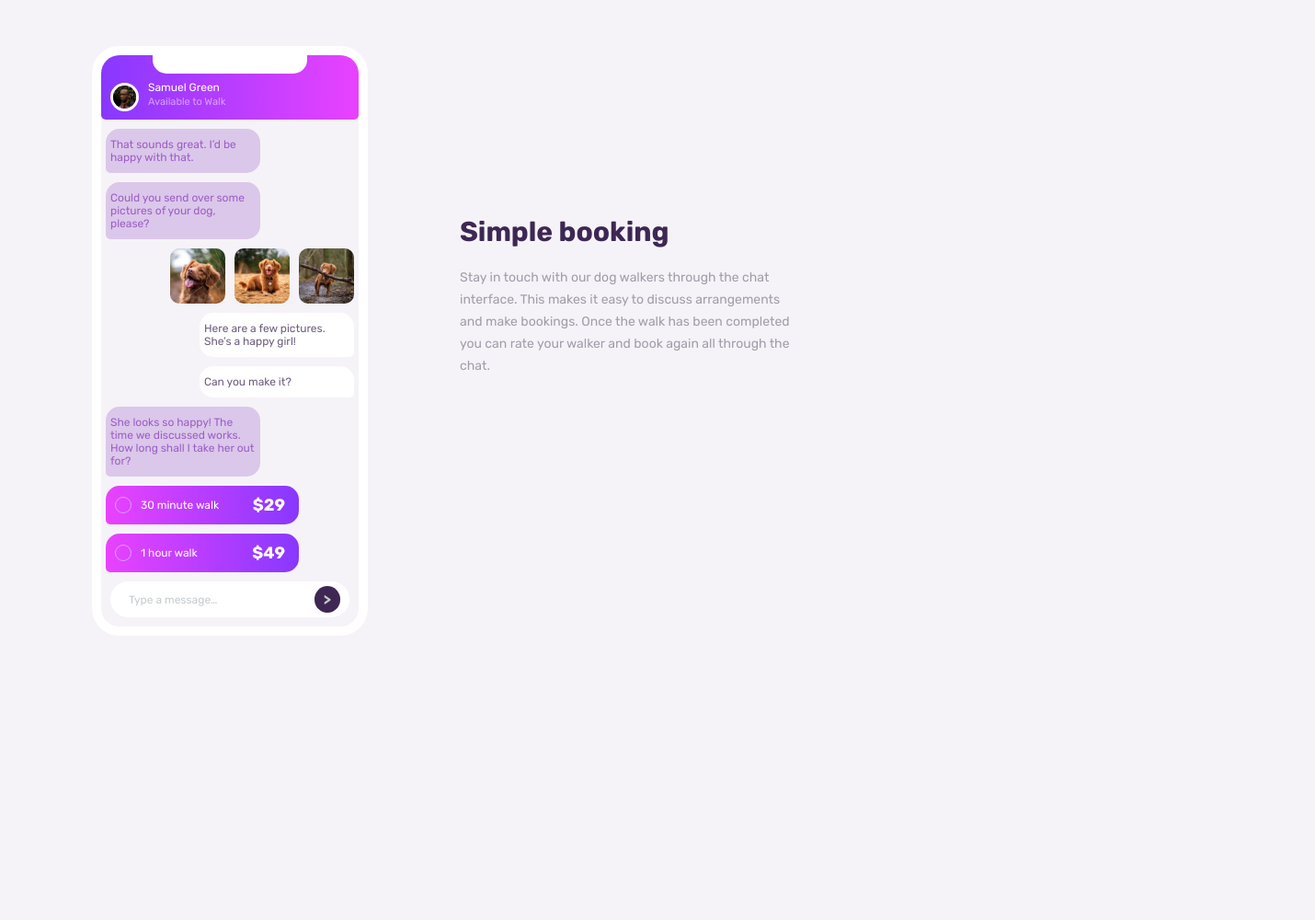
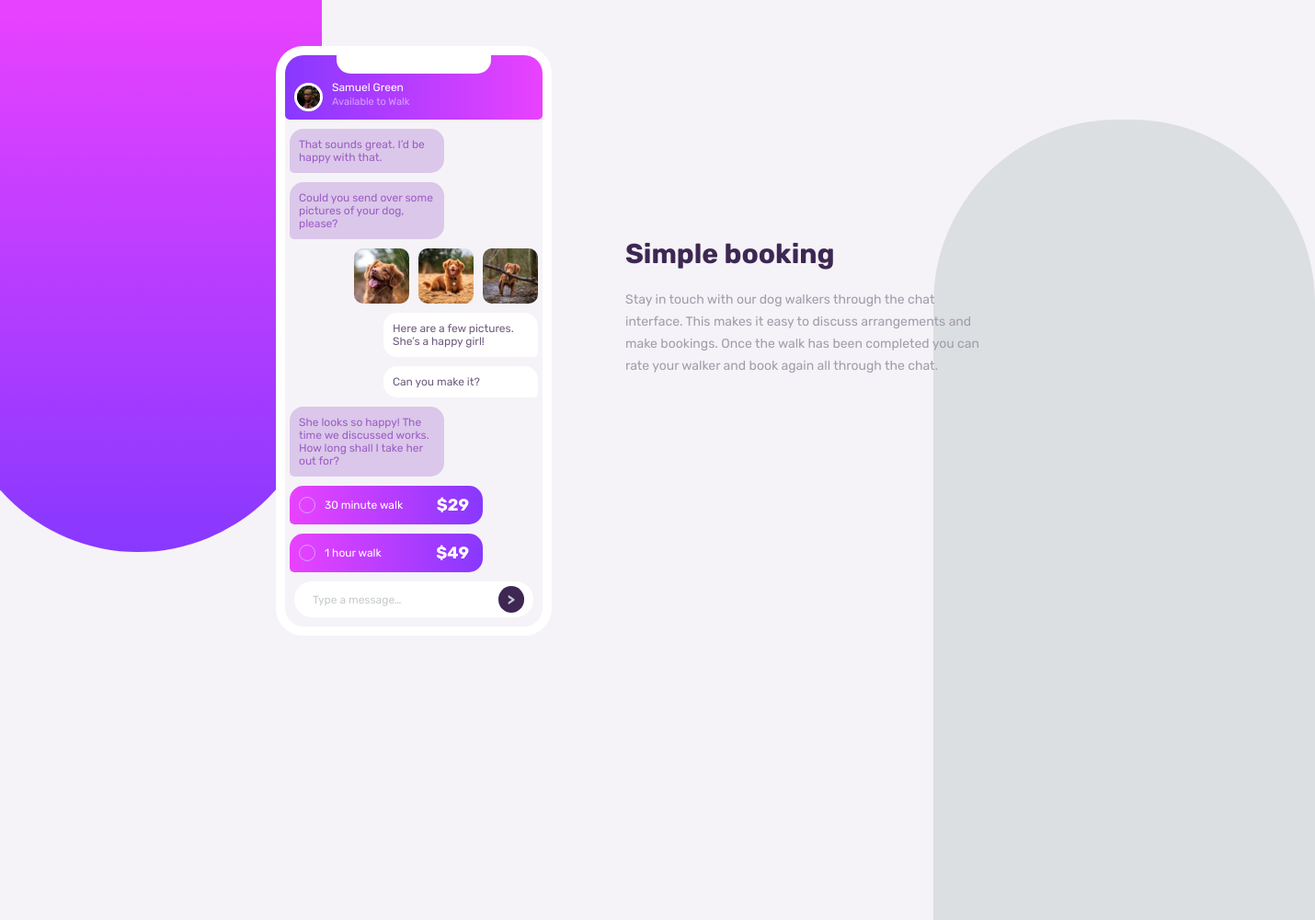
Before and after one commit to Manchestnut/app-illustration, a plain HTML site: page index.html in a window 1280 px wide. Shown: the whole page at 92% size, 1430 px wide, since content can reach past the window. Before the commit the page ends 800 px from the top, so only its background shows below. Drawn offline with Linux system fonts and the light colour scheme.

Commit message:
added bg elements

```diff
--- a/index.html
+++ b/index.html
@@ -19,6 +19,7 @@
     <title>Frontend Mentor | Chat App Illustration</title>
   </head>
   <body>
+    <div id="bg-element-1" class="bg-element"></div>
     <section class="phone">
       <header>
         <div class="notch"></div>
@@ -74,5 +75,6 @@
         the chat.
       </p>
     </section>
+    <div id="bg-element-2" class="bg-element"></div>
   </body>
 </html>
--- a/styles/style.css
+++ b/styles/style.css
@@ -9,7 +9,6 @@ body {
   font-family: "Rubik", sans-serif;
   font-size: 12px;
   background: #f5f3f7;
-  overflow: hidden;
 }
 
 /**Phone**/
@@ -20,6 +19,7 @@ body {
   border-radius: 30px;
   margin: auto;
   margin-block: 50px;
+  background: #f5f3f7;
   /**Header**/
   /**Chat**/
 }
@@ -64,7 +64,7 @@ body {
 }
 
 .phone .convo {
-  padding: 10px 5px;
+  padding: 10px;
   border-radius: 15px 15px 15px 5px;
   margin: 10px 5px;
   max-width: 60%;
@@ -193,14 +193,28 @@ body {
   padding-bottom: 40px;
 }
 
+/**Background elements**/
+#bg-element-1 {
+  height: 600px;
+  width: 400px;
+  background: -webkit-gradient(linear, left top, left bottom, from(#e942ff), to(#8838ff));
+  background: linear-gradient(#e942ff, #8838ff);
+  border-radius: 0 0 200px 200px;
+  position: absolute;
+  z-index: -1;
+  left: -200px;
+  top: 0;
+}
+
 /**Media Queries**/
 /**iPad-vertical**/
-@media (min-width: 700px), (max-width: 1023px) {
+@media (min-width: 700px) {
   body {
+    overflow: hidden;
     margin-block: 200px;
   }
   .info {
-    width: 400px;
+    min-width: 440px;
     position: absolute;
     left: 380px;
     bottom: 500px;
@@ -212,10 +226,9 @@ body {
     text-align: start;
     margin-left: 0;
   }
-}
-
-.phone {
-  margin-left: 50px;
+  .phone {
+    margin-left: 50px;
+  }
 }
 
 /**iPad-horizontal**/
@@ -239,5 +252,48 @@ body {
     text-align: start;
     margin-left: 0;
   }
+  .bg-element {
+    width: 32.4%;
+    height: 95%;
+    position: absolute;
+  }
+  #bg-element-2 {
+    background: #dbdfe1;
+    bottom: -200px;
+    height: 900px;
+    right: -150px;
+    border-radius: 200px 200px 0 0;
+    z-index: -1;
+  }
+}
+
+/**720p HD TV**/
+@media (min-width: 1280px) {
+  body {
+    overflow: hidden;
+    margin-left: 200px;
+  }
+  .info {
+    left: 680px;
+  }
+  .phone {
+    position: absolute;
+    z-index: 1;
+  }
+  .bg-element {
+    width: 32.4%;
+    height: 95%;
+    position: absolute;
+  }
+  #bg-element-1 {
+    background: -webkit-gradient(linear, left top, left bottom, from(#e942ff), to(#8838ff));
+    background: linear-gradient(#e942ff, #8838ff);
+    left: -50px;
+    z-index: -1;
+    border-radius: 0 0 200px 200px;
+  }
+  #bg-element-2 {
+    height: 870px;
+  }
 }
 /*# sourceMappingURL=style.css.map */
```
